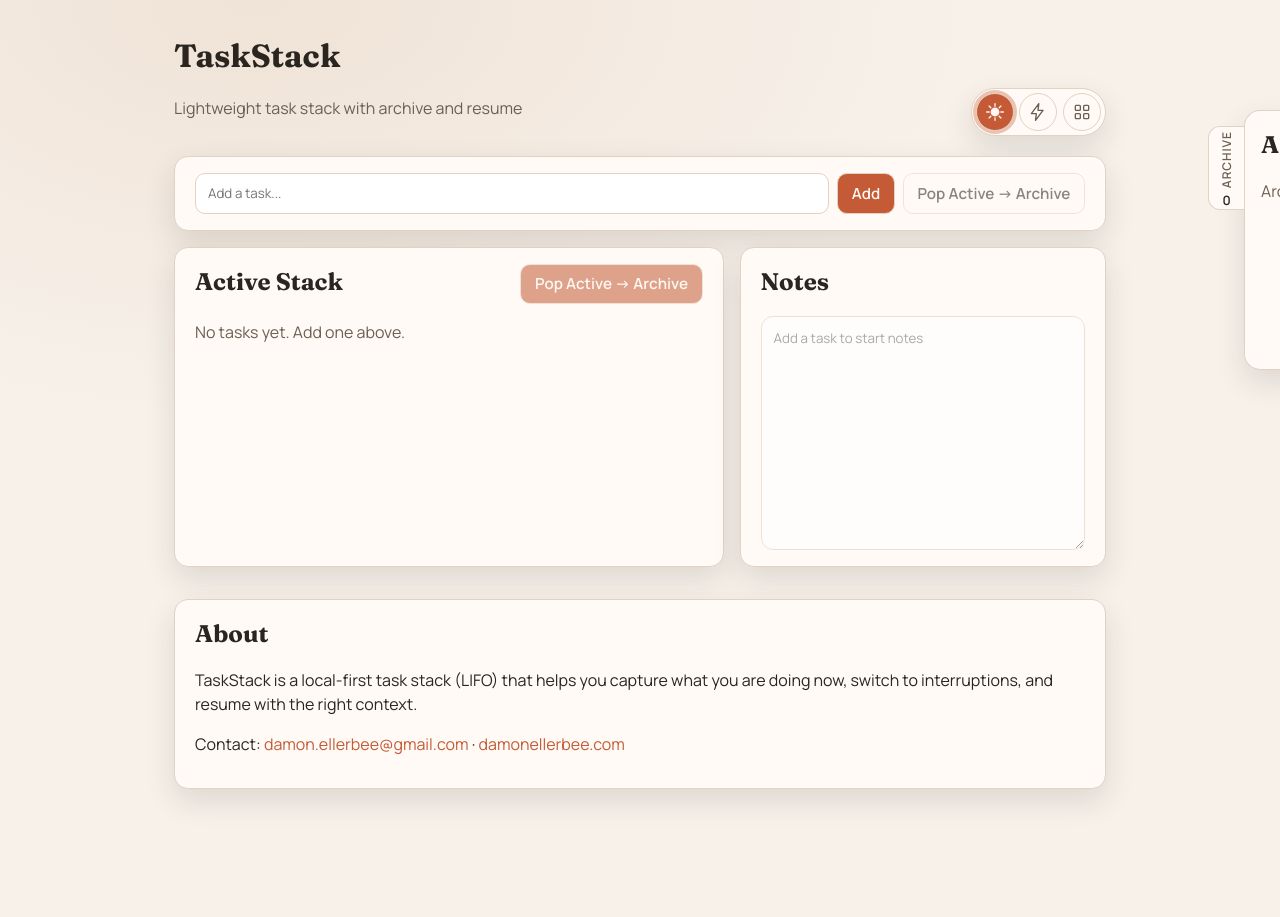
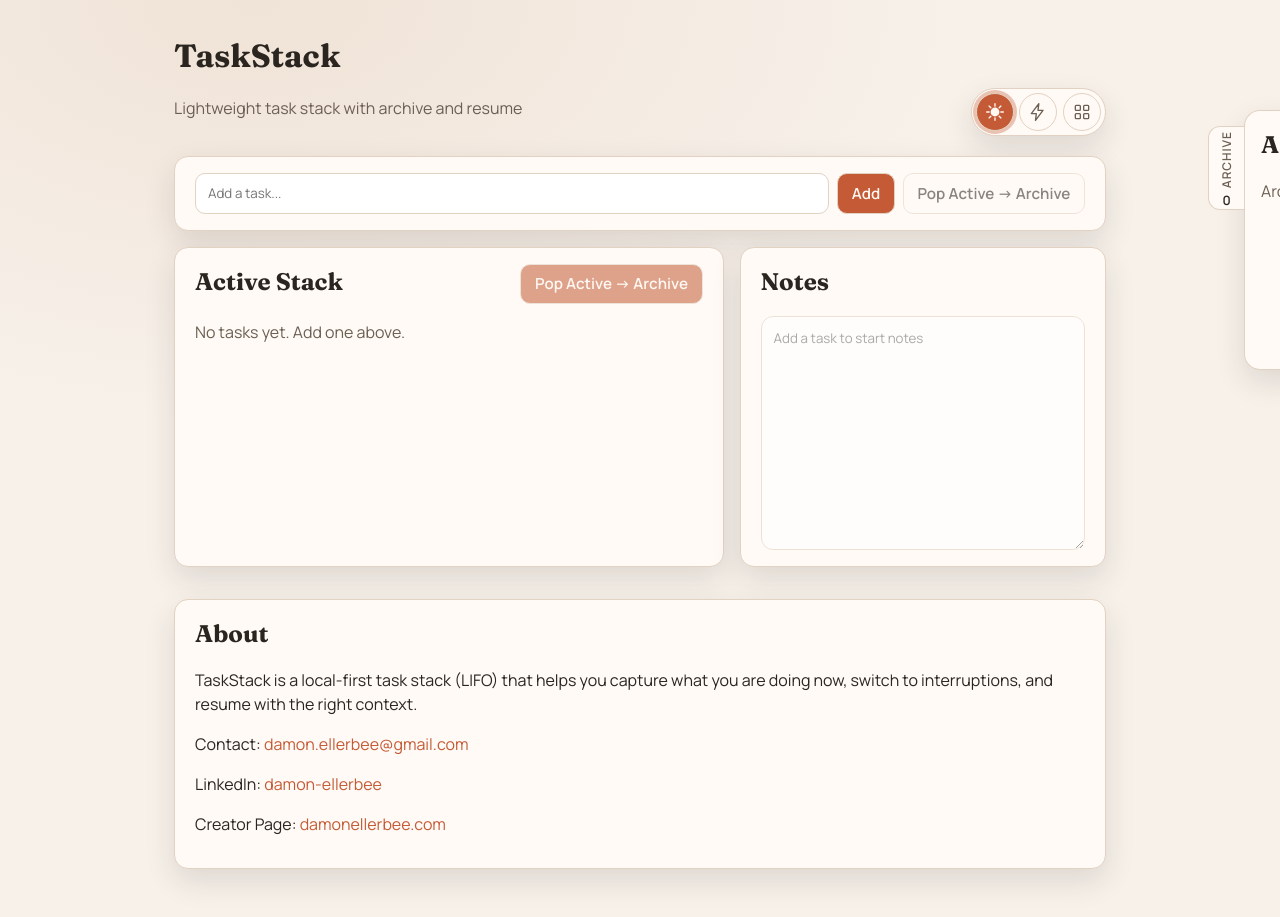
Before and after one commit to SantasLair/TaskStack, a Svelte app in the folder svelte/: page / in a window 1280 px wide. Before the commit the page ends 837 px from the top, so only its background shows below. Built offline with nearby package versions, Linux system fonts and the light colour scheme.

Commit message:
updated about

```diff
--- a/svelte/src/App.svelte
+++ b/svelte/src/App.svelte
@@ -91,7 +91,12 @@
     </p>
     <p>
       Contact: <a href="mailto:damon.ellerbee@gmail.com">damon.ellerbee@gmail.com</a>
-      · <a href="https://damonellerbee.com" rel="noopener noreferrer" target="_blank">damonellerbee.com</a>
+    </p>
+    <p>
+      LinkedIn: <a href="https://www.linkedin.com/in/damon-ellerbee/" rel="noopener noreferrer" target="_blank">damon-ellerbee</a>
+    </p>
+    <p>
+      Creator Page: <a href="https://damonellerbee.com" rel="noopener noreferrer" target="_blank">damonellerbee.com</a>
     </p>
   </section>
 </main>
```
